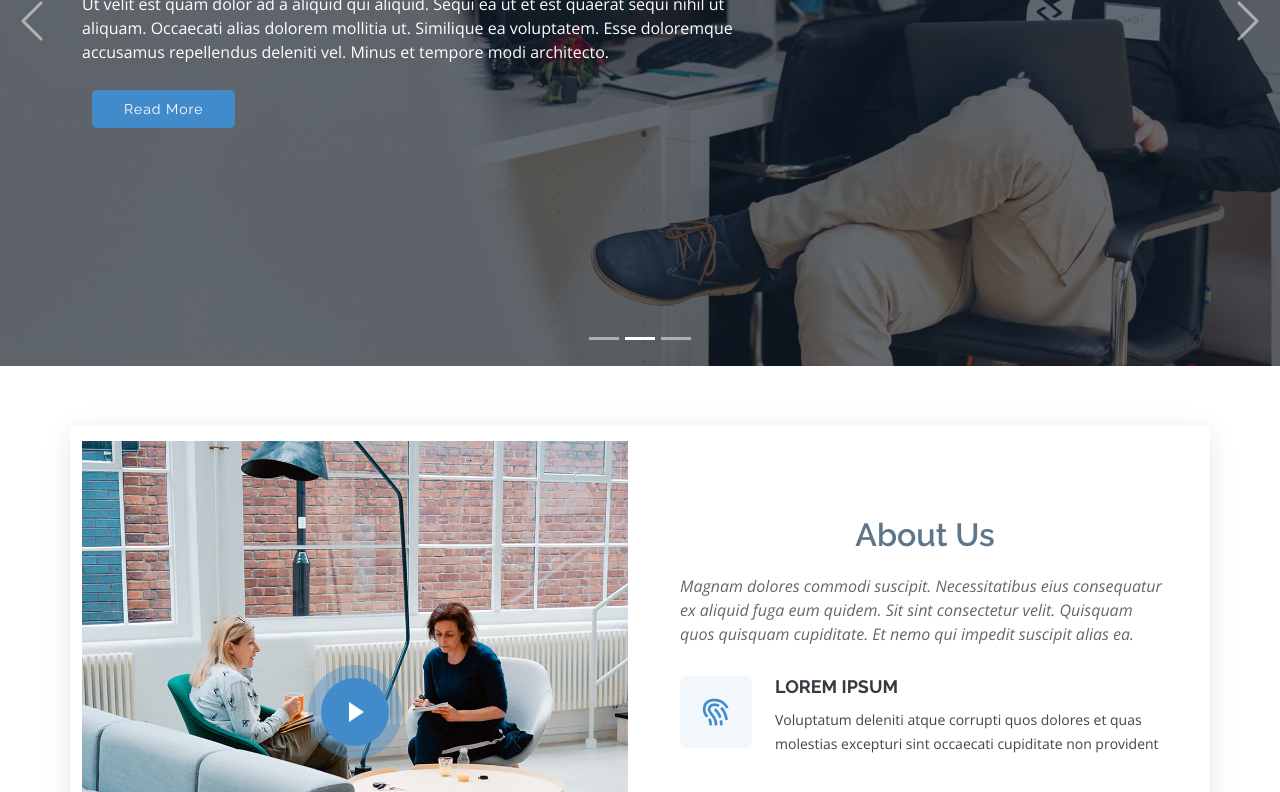
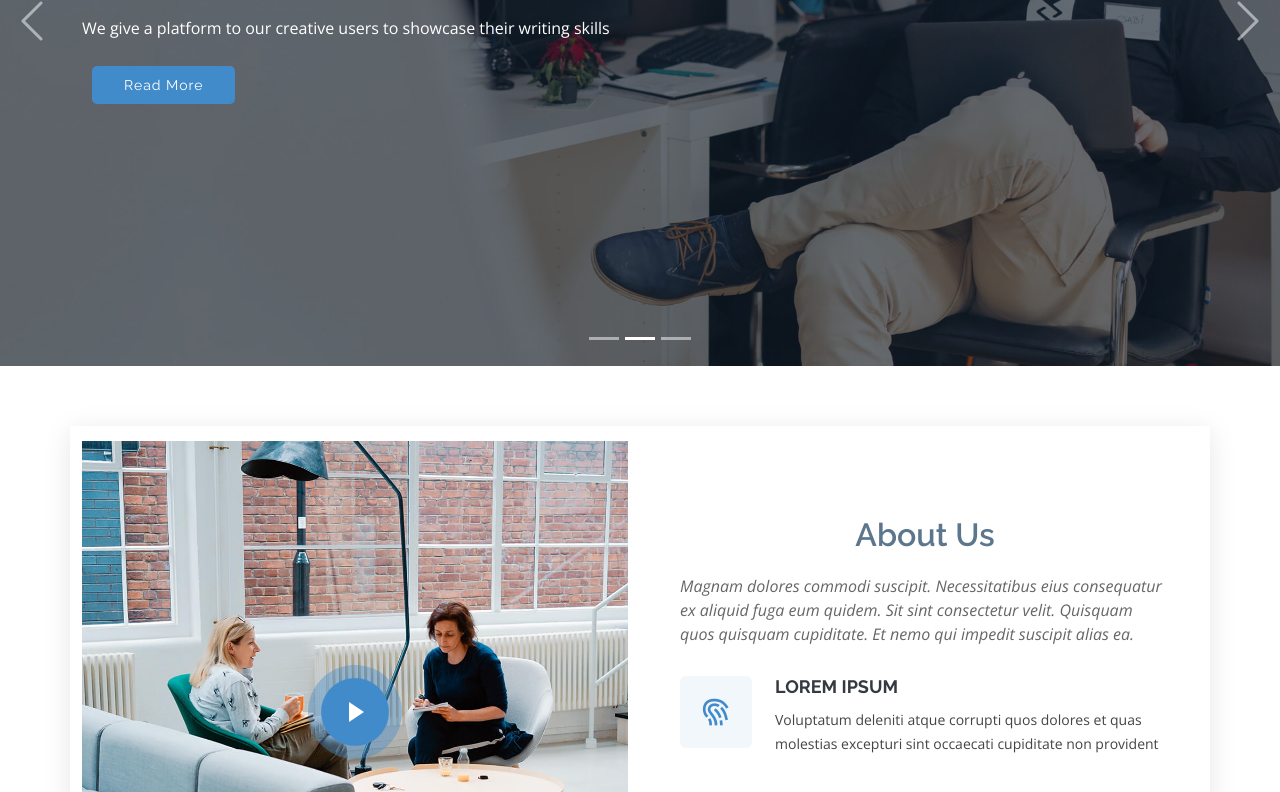
Before and after one commit to pallavisingh2111/Demo-Project, a plain HTML site: page Mamba/index.html in a window 1280 px wide. Shown: the part 434-1226 px from the top of the page. Drawn offline with nearby package versions, Linux system fonts and the light colour scheme.

Commit message:
Changed carousel desc

```diff
--- a/Mamba/index.html
+++ b/Mamba/index.html
@@ -110,7 +110,7 @@
             <div class="carousel-container">
               <div class="carousel-content container">
                 <h2 class="animate__animated animate__fadeInDown">Welcome to <span>InkMonster</span></h2>
-                <p class="animate__animated animate__fadeInUp">Ut velit est quam dolor ad a aliquid qui aliquid. Sequi ea ut et est quaerat sequi nihil ut aliquam. Occaecati alias dolorem mollitia ut. Similique ea voluptatem. Esse doloremque accusamus repellendus deleniti vel. Minus et tempore modi architecto.</p>
+                <p class="animate__animated animate__fadeInUp">We give a platform to our creative users to showcase their writing skills</p>
                 <a href="#about" class="btn-get-started animate__animated animate__fadeInUp scrollto">Read More</a>
               </div>
             </div>
@@ -121,7 +121,7 @@
             <div class="carousel-container">
               <div class="carousel-content container">
                 <h2 class="animate__animated animate__fadeInDown">Lorem Ipsum Dolor</h2>
-                <p class="animate__animated animate__fadeInUp">Ut velit est quam dolor ad a aliquid qui aliquid. Sequi ea ut et est quaerat sequi nihil ut aliquam. Occaecati alias dolorem mollitia ut. Similique ea voluptatem. Esse doloremque accusamus repellendus deleniti vel. Minus et tempore modi architecto.</p>
+                <p class="animate__animated animate__fadeInUp">We give a platform to our creative users to showcase their writing skills</p>
                 <a href="#about" class="btn-get-started animate__animated animate__fadeInUp scrollto">Read More</a>
               </div>
             </div>
@@ -132,7 +132,7 @@
             <div class="carousel-container">
               <div class="carousel-content container">
                 <h2 class="animate__animated animate__fadeInDown">Sequi ea ut et est quaerat</h2>
-                <p class="animate__animated animate__fadeInUp">Ut velit est quam dolor ad a aliquid qui aliquid. Sequi ea ut et est quaerat sequi nihil ut aliquam. Occaecati alias dolorem mollitia ut. Similique ea voluptatem. Esse doloremque accusamus repellendus deleniti vel. Minus et tempore modi architecto.</p>
+                <p class="animate__animated animate__fadeInUp">We give a platform to our creative users to showcase their writing skills</p>
                 <a href="#about" class="btn-get-started animate__animated animate__fadeInUp scrollto">Read More</a>
               </div>
             </div>
@@ -603,16 +603,7 @@
           <div class="col-lg-6 faq-item" data-aos="fade-up" data-aos-delay="500">
             <h4>Tortor vitae purus faucibus ornare. Varius vel pharetra vel turpis nunc eget lorem dolor?</h4>
             <p>
-              Laoreet sit amet cursus sit amet dictum sit amet justo. Mauris vitae ultricies leo integer malesuada nunc vel. Tincidunt eget nullam non nisi est sit amet. Turpis nunc eget lorem dolor sed. Ut venenatis tellus in metus vulputate eu scelerisque.
-            </p>
-          </div>
-
-        </div>
-
-      </div>
-    </section><!-- End Frequently Asked Questions Section -->
-
-    <!-- ======= Contact Us Section ======= -->
+              Laoreet sit amet cursus sit amet dictum sit amet justo. Mauris vitae ultricies leo integer malesuada nunc vel. Tincidunt eget nullam non nisi est sit amet. Turpis nunc eget lorem dolor sed.
     <section id="contact" class="contact">
       <div class="container" data-aos="fade-up">
 
```
